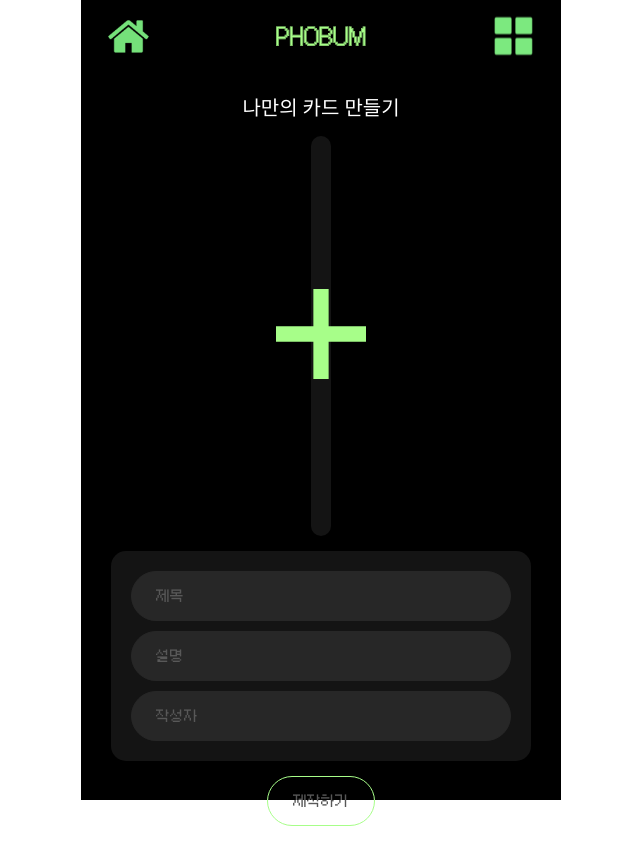
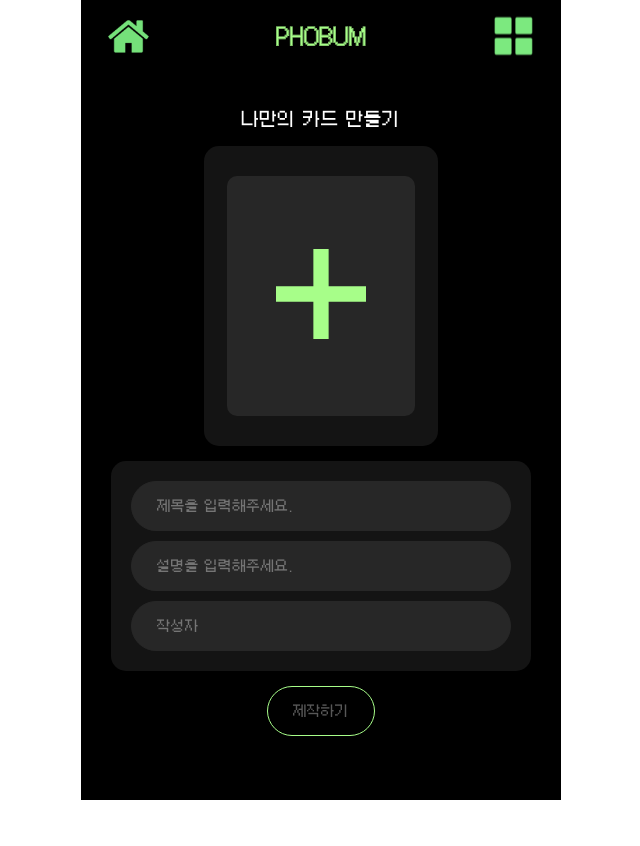
Before and after one commit to Sieonn/phobum-fe, a React (Create React App) app: page /make-card in a window 1280 px wide. Shown: the whole page, without its empty margins (319-959 px from the left). After the commit the page ends 800 px from the top, so only its background shows below. Built offline with nearby package versions, Linux system fonts and the light colour scheme.

Commit message:
Feat: update

```diff
--- /dev/null
+++ b/src/components/input copy/index.styled.ts
@@ -0,0 +1,78 @@
+import styled from 'styled-components';
+import { colors } from '../../styles/colors';
+import theme from '../../styles/theme';
+import { InputProps } from '.';
+
+export const InputWrapper = styled.div`
+  position: relative;
+  display: flex;
+  flex-direction: column;
+`;
+
+export const InputStyled = styled.input<{ state: 'default' | 'error' }>`
+  display: flex;
+  width: 100%;
+  height: 50px;
+  padding: 0px 25px;
+  font-size: 14px;
+  background-color: ${colors.gray300};
+  outline: none;
+  border-radius: ${theme.size.radius};
+  color: #fff;
+  border: 1px solid ${colors.gray300}; /* 기본 border 색상 */
+  position: relative; /* 포지셔닝을 제대로 하기 위해 필요 */
+  transition: border-color 0.3s ease;
+
+  &:focus {
+    border-color: ${({ state }) => (state === "default" ? colors.neon100 : colors.red100)};
+  }
+
+  &:focus + label {
+    color: ${({ state }) => (state === "default" ? colors.neon100 : colors.red100)};
+  }
+`;
+
+export const Label = styled.label<{ focused: boolean, state: 'default' | 'error' }>`
+  position: absolute;
+  left: 25px;
+  top: 50%;
+  transform: translateY(-50%);
+  font-size: 14px;
+  color: ${colors.gray200};
+  pointer-events: none;
+  transition: all 0.3s ease;
+  opacity: 0;
+
+  &:before {
+    content: '';
+    position: absolute;
+    left: 0;
+    top: 50%;
+    width: 100%;
+    height: 2px;
+    background-color: ${colors.gray300};
+    z-index: -1;
+  }
+
+  ${({ focused }) =>
+    focused &&
+    `
+      opacity: 1;
+      top: 0;
+      font-size: 12px;
+      z-index: 2;
+    `}
+`;
+
+export const Message = styled.div<{ state: 'default' | 'error' }>`
+  font-size: 10px;
+  font-family: 'Galmuri11';
+  margin-left: 20px;
+  margin-top: 5px;
+  color: ${({ state }) => (state === "default" ? colors.neon100 : colors.red100)};
+`;
+
+export const Suffix = styled.div`
+  z-index: 10; /* 높게 설정하여 클릭이 가능하도록 */
+  cursor: pointer; /* 마우스 커서를 포인터로 변경 */
+  `;
--- /dev/null
+++ b/src/components/input copy/index.tsx
@@ -0,0 +1,54 @@
+import { InputWrapper, InputStyled, Label, Message, Suffix } from './index.styled';
+import { useState, InputHTMLAttributes, ReactNode } from 'react';
+import { Button } from '../button';
+
+export interface InputProps extends Omit<InputHTMLAttributes<HTMLInputElement>, 'prefix' | 'suffix'> {
+  state?: 'default' | 'error';
+  prefix?: ReactNode;
+  suffix?: ReactNode;
+  label: string;
+  message?: string;
+  value: string;
+  onChange?: (e: React.ChangeEvent<HTMLInputElement>) => void;
+}
+
+export function Input2({
+  label,
+  message,
+  prefix,
+  suffix,
+  state = 'default',
+  value,
+  onChange,
+  ...props
+}: InputProps) {
+  const [isFocused, setIsFocused] = useState<boolean>(false);
+
+  const handleFocus = () => setIsFocused(true);
+  const handleBlur = () => setIsFocused(false);
+
+  // Label이 올라갈 조건
+  const shouldLabelBeUp = isFocused || value?.length > 0;
+
+  return (
+    <div>
+      <InputWrapper>
+        {prefix && prefix}
+        <InputStyled
+          {...props}
+          state={state}
+          value={value}
+          onChange={onChange}
+          onFocus={handleFocus}
+          onBlur={handleBlur}
+          required
+        />
+        <Label focused={shouldLabelBeUp} state={state}>
+          {label}
+        </Label>
+        {suffix && <Suffix>{suffix}</Suffix>}
+      </InputWrapper>
+      {message && <Message state={state}>{message}</Message>}
+    </div>
+  );
+}
--- a/src/components/layout/Layout.styled.ts
+++ b/src/components/layout/Layout.styled.ts
@@ -3,9 +3,10 @@ import theme from '../../styles/theme';
 import styled from 'styled-components';
 
 export const Wrapper = styled.div`
-  width: 100%;
+  width: 480px;
   min-width: ${theme.size.minWidth};
-  max-width: ${theme.size.maxWidth};
+  /* max-width: ${theme.size.maxWidth}; */
+  /* min-height: 100vh; */
   height: 100vh;
   margin: 0 auto;
   overscroll-behavior-y: auto;
--- a/src/pages/image-upload/componets/form/index.tsx
+++ b/src/pages/image-upload/componets/form/index.tsx
@@ -2,6 +2,7 @@ import { useState } from "react";
 import { Input } from "../../../../components/input";
 import { Container } from "./index.styled";
 import { PatchCard } from "../../../../types/card";
+import { Input2 } from "../../../../components/input copy";
 
 export default function Form(){
     const [formData, setFormData] = useState({
@@ -21,9 +22,9 @@ export default function Form(){
     }
     return(
         <Container>
-            <Input label="제목" value={formData.title}  onChange={(e) => handleChange(e,"title")}/>
-            <Input label="설명" value={formData.description} onChange={(e) => handleChange(e,"description")}/>
-            <Input label="작성자" value={formData.author}onChange={(e) => handleChange(e,"author")}/>
+            <Input2 label="제목" value={formData.title}  onChange={(e) => handleChange(e,"title")} placeholder="제목을 입력해주세요."/>
+            <Input2 label="설명" value={formData.description} onChange={(e) => handleChange(e,"description")} placeholder="설명을 입력해주세요."/>
+            <Input2 label="작성자" value={formData.author}onChange={(e) => handleChange(e,"author")} placeholder="작성자"/>
         </Container>
     )
 }
--- a/src/pages/image-upload/index.styled.ts
+++ b/src/pages/image-upload/index.styled.ts
@@ -1,13 +1,13 @@
 import styled from "@emotion/styled";
 import { colors } from "../../styles/colors";
 import { Plus } from "../../assets/svg";
+import theme from "../../styles/theme";
 
 export const Container = styled.div`
     display: flex;
     flex-direction: column;
     margin: auto;
     padding: 20px;
-
     align-items: center;
     justify-content: center;
     width: 100%;
@@ -17,8 +17,10 @@ export const Container = styled.div`
 export const UploadContainer = styled.div`
     background-color: ${colors.gray400};
     border-radius: 15px;
-    width: 90%;
-    height: 400px;
+    width: 60%;
+    /* width: 280px; */
+    margin: 0 auto;
+    height: 300px;
     display: flex;
     flex-direction: column;
     align-items: center;
@@ -31,8 +33,8 @@ export const ImgaeUpload = styled.div`
     position: absolute;
     background-color: ${colors.gray300};
     z-index: 10;
-    width: calc(90% - 20px);
-    height: 350px;
+    width: 80%;
+    height: 80%;
     border-radius: 10px;
     display: flex;
     align-items: center;
--- a/src/pages/image-upload/index.tsx
+++ b/src/pages/image-upload/index.tsx
@@ -6,11 +6,14 @@ import { Layout } from "../../components/layout";
 import { Text } from "../../components/text";
 import Form from "./componets/form";
 import { Container, ImgaeUpload, UploadContainer } from "./index.styled";
+import { useStore } from "../../store/store";
 
 export default function ImageUpload() {
     const [file, setFile] = useState<File | null>(null);  // 상태 타입을 File | null로 설정
     const [previewUrl, setPreviewUrl] = useState<string | null>(null);  // 미리보기 URL 상태 타입 설정
 
+    const user = useStore();
+    console.log(user)
     // e의 타입을 React.ChangeEvent<HTMLInputElement>로 명시
     const handleFileChange = (e: React.ChangeEvent<HTMLInputElement>) => {
         const selectedFile = e.target.files ? e.target.files[0] : null;  // 파일이 없으면 null로 처리
@@ -29,8 +32,8 @@ export default function ImageUpload() {
         <Layout>
             <AppBar type="default" />
             <Container>
-                <Text typo="title200">나만의 카드 만들기</Text>
-                <section>
+                <Text typo="subtitle100">나만의 카드 만들기</Text>
+                <section style={{width: '100%'}}>
                     <UploadContainer>
                         <ImgaeUpload>
                             {/* input을 숨기고, label을 클릭하면 파일 선택 창이 열리게 함 */}
--- a/src/pages/login/index.tsx
+++ b/src/pages/login/index.tsx
@@ -10,8 +10,10 @@ import { ROUTE_PATHS } from "../../constants/routes";
 import axios from "axios";
 import { useState } from "react";
 import {PatchAuthLogin} from "../../types/user";
+import { useStore } from "../../store/store";
 
 export function Login() {
+    const setUser = useStore((state) => state.setUser);
     const navigate = useNavigate();
     const handleSignup = () => {
         navigate(ROUTE_PATHS.ONBOARDING)
@@ -33,6 +35,8 @@ export function Login() {
                 // TODO: 로그인 성공 후 메인 페이지로 이동
                 navigate(ROUTE_PATHS.MAIN);
             }
+            setUser(response.data);
+            console.log(setUser);
         } catch (error) {
             console.error('Login failed:', error);
             alert('로그인에 실패했습니다.');
--- a/src/styles/global-style.tsx
+++ b/src/styles/global-style.tsx
@@ -8,8 +8,8 @@ export const GlobalStyle = createGlobalStyle`
     font-family: 'Galmuri9', 'Galmuri11', '-apple-system', 'BlinkMacSystemFont', 'system-ui',
       'Roboto', 'Helvetica Neue', 'Segoe UI', 'Apple SD Gothic Neo', 'Noto Sans KR',
       'Malgun Gothic', 'Apple Color Emoji', 'Segoe UI Emoji', 'Segoe UI Symbol', 'sans-serif';
-    width: 100%;
-    height: 100%;
+    width: 100vw;
+    height: 100vh;
     color: ${theme.colors.white};
     /* background-color: ${theme.colors.black}; */
   }
```
Also changed, not shown: src/components/flex-box/Flex.tsx (added, +59 -0 lines).
